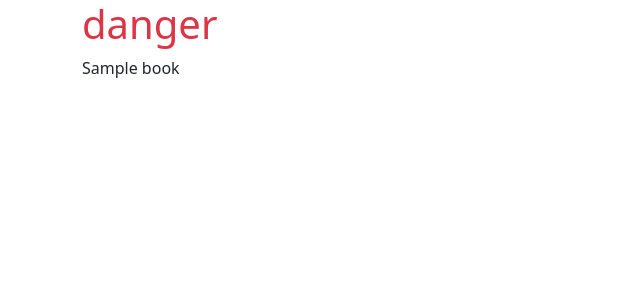
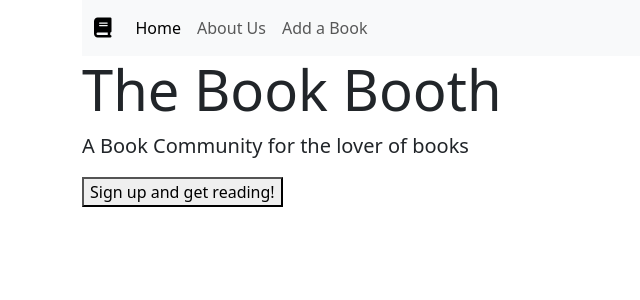
Before and after one commit to hiboibrahim/thebookbooth1, a Django app: page / in a window 1280 px wide. Shown: the top 300 px of the page, without its empty margins (0-640 px from the left). Run offline with Django 3.2, Linux system fonts and the light colour scheme; tables that the repository leaves empty hold one stand-in row (values such as "Sample post"); some libraries are stand-ins or nearby versions.

Commit message:
add nav bar and and hero title

```diff
--- a/home/templates/home/index.html
+++ b/home/templates/home/index.html
@@ -1,17 +1,36 @@
-{% extends "base.html" %}
+{% extends 'base.html' %}
 
 {% block content %}
-<!-- put content here -->
-<div class="row">
-    <div class="col">
-        <h1 class="text-danger"> danger</h1>
+
+
+<nav class="navbar navbar-expand-lg bg-body-tertiary">
+    <div class="container-fluid">
+      <a class="navbar-brand" href="#"><i class="fa-solid fa-book"></i></a>
+      <button class="navbar-toggler" type="button" data-bs-toggle="collapse" data-bs-target="#navbarNav" aria-controls="navbarNav" aria-expanded="false" aria-label="Toggle navigation">
+        <span class="navbar-toggler-icon"></span>
+      </button>
+      <div class="collapse navbar-collapse" id="navbarNav">
+        <ul class="navbar-nav">
+          <li class="nav-item">
+            <a class="nav-link active" aria-current="page" href="#">Home</a>
+          </li>
+          <li class="nav-item">
+            <a class="nav-link" href="#">About Us</a>
+          </li>
+          <li class="nav-item">
+            <a class="nav-link" href="#">Add a Book</a>
+          </li>
+
+        </ul>
+      </div>
     </div>
-</div>
-<div class="row">
-    {% for book in book_list %}
-    <div class="col">
-        {{ book.title }}
+  </nav>
+<div class="hero-image">
+    <div class="hero-text">
+      <h1 class="display-4"><strong>The Book Booth</strong></h1>
+      <p class="lead"><strong>A Book Community for the lover of books</strong></p>
+      <a href="{% url 'account_signup' %}"><button>Sign up and get reading!</button></a>
     </div>
-    {% endfor %}
-</div>
+  </div>
+
 {% endblock %}
--- a/myproject/settings.py
+++ b/myproject/settings.py
@@ -14,6 +14,7 @@ from pathlib import Path
 import os
 import dj_database_url
 
+
 if os.path.isfile('env.py'):
     import env
 # Build paths inside the project like this: BASE_DIR / 'subdir'.
@@ -28,7 +29,7 @@ SECRET_KEY = os.environ.get('SECRET_KEY')
 # SECURITY WARNING: don't run with debug turned on in production!
 DEBUG = 'DEVELOPMENT' in os.environ
 
-ALLOWED_HOSTS = ['8000-hiboibrahim-thebookboot-9p75fkhyjnz.ws-us106.gitpod.io','.herokuapp.com']
+ALLOWED_HOSTS = ['8000-hiboibrahim-thebookboot-hvg9ku99qbo.ws-us106.gitpod.io','.herokuapp.com']
 
 
 # Application definition
@@ -46,7 +47,7 @@ INSTALLED_APPS = [
     'allauth.account',
     'allauth.socialaccount',
     'home',
-    'books'
+    'books',
 ]
 
 SITE_ID = 1
@@ -99,6 +100,7 @@ WSGI_APPLICATION = 'myproject.wsgi.application'
 #        'NAME': BASE_DIR / 'db.sqlite3',
 #    }
 #}
+
 
 DATABASES = {
     'default': dj_database_url.parse(os.environ.get("DATABASE_URL"))
```
Also changed, not shown: books/templates/books/addbook.html (added).
